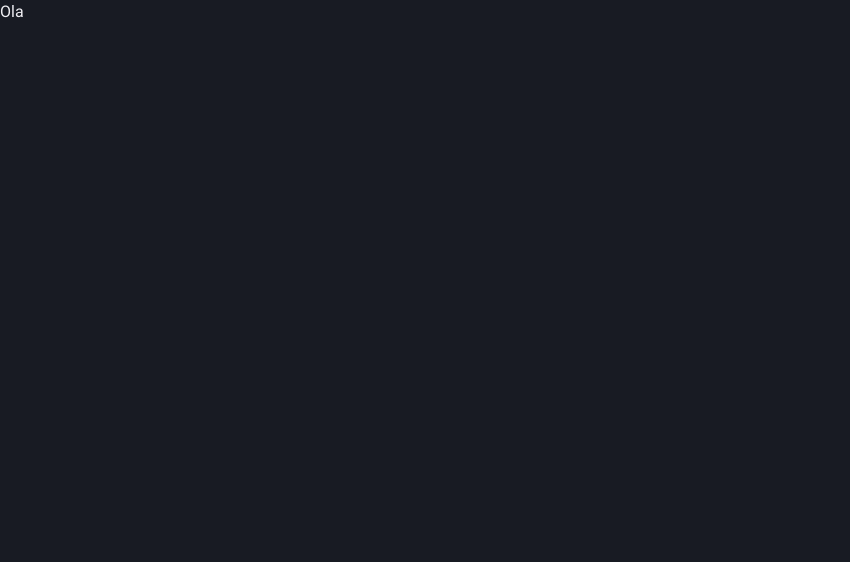
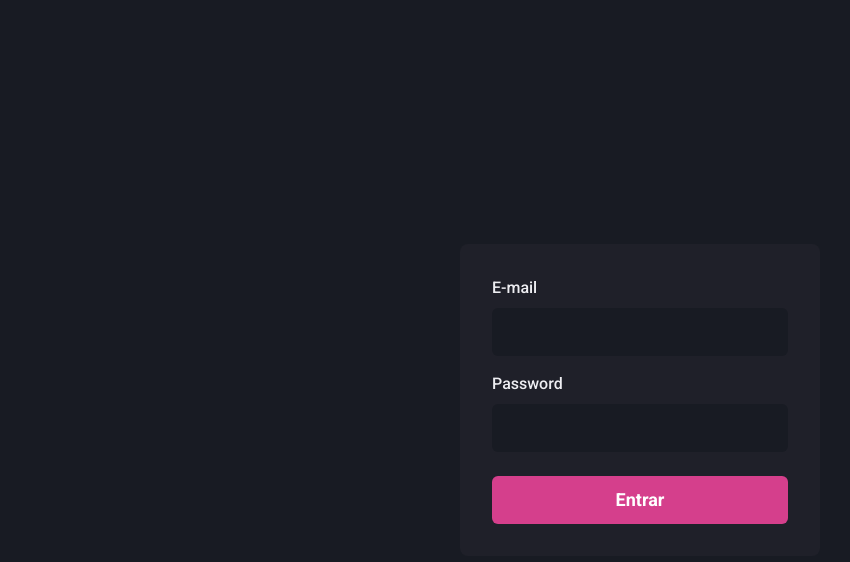
Before and after one commit to SamuelAlv3s/spacetraveling-blog, a Next.js app in the folder dashboard/: page / in a window 1280 px wide. Shown: the top 562 px of the page, without its empty margins (0-850 px from the left). Built offline with nearby package versions, Linux system fonts and the light colour scheme.

Commit message:
login page

```diff
--- a/dashboard/src/pages/index.tsx
+++ b/dashboard/src/pages/index.tsx
@@ -1,7 +1,58 @@
+import {
+  Button,
+  Flex,
+  FormControl,
+  FormLabel,
+  Input,
+  Stack,
+} from '@chakra-ui/react';
+
 export default function Home() {
   return (
     <>
-      <h1>Ola</h1>
+      <Flex w="100vw" h="100vh" align="center" justify="center">
+        <Flex
+          as="form"
+          w="100%"
+          maxWidth={360}
+          bg="gray.800"
+          p="8"
+          borderRadius={8}
+          flexDir="column"
+        >
+          <Stack spacing="4">
+            <FormControl>
+              <FormLabel htmlFor="email">E-mail</FormLabel>
+              <Input
+                id="email"
+                name="email"
+                type="email"
+                focusBorderColor="pink.500"
+                bg="gray.900"
+                variant="filled"
+                _hover={{ bgColor: 'gray.900' }}
+                size="lg"
+              />
+            </FormControl>
+            <FormControl>
+              <FormLabel htmlFor="password">Password</FormLabel>
+              <Input
+                id="password"
+                name="password"
+                type="password"
+                focusBorderColor="pink.500"
+                bg="gray.900"
+                variant="filled"
+                _hover={{ bgColor: 'gray.900' }}
+                size="lg"
+              />
+            </FormControl>
+          </Stack>
+          <Button type="submit" mt="6" colorScheme="pink" size="lg">
+            Entrar
+          </Button>
+        </Flex>
+      </Flex>
     </>
   );
 }
```
